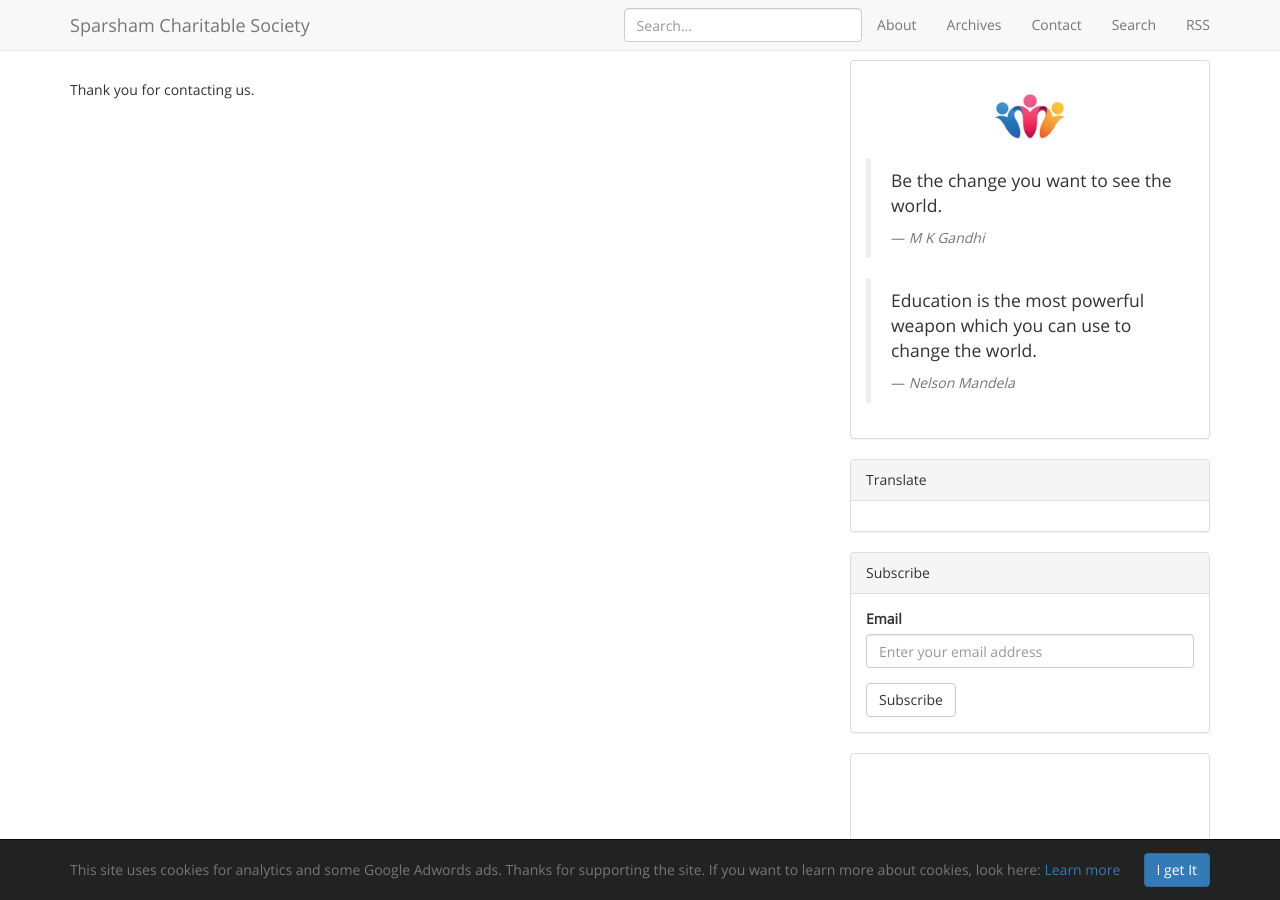
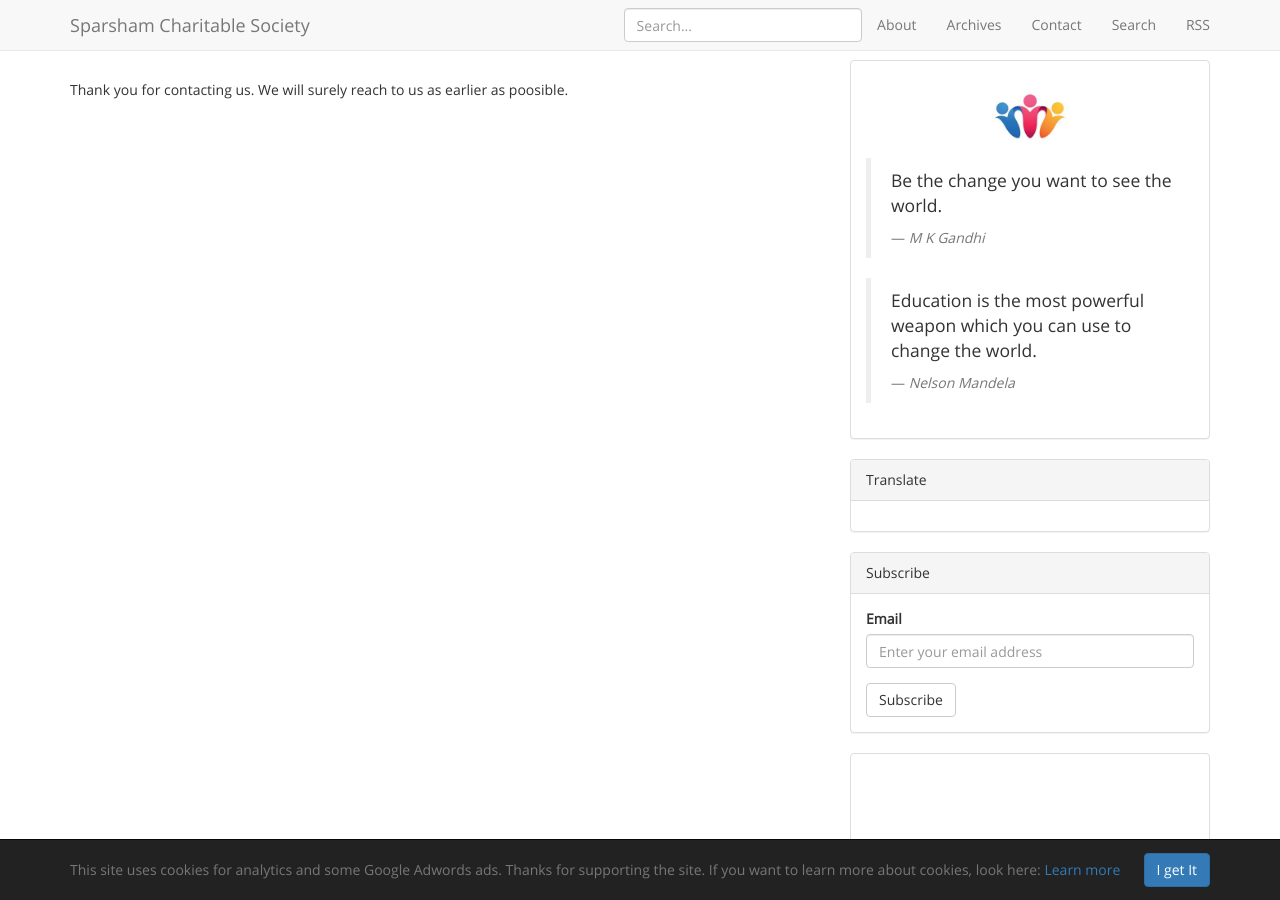
Before and after one commit to Sparsham/sparsham.github.io, a Jekyll site: the page built from thanks.html, in a window 1280 px wide and 900 px high. Built offline with Jekyll 4.4.1, drawn with Linux system fonts in a browser that asks for light colours; comment, search, counter and statistics services are not loaded.

Commit message:
redirection and thanks fixed

```diff
--- a/contact.html
+++ b/contact.html
@@ -9,7 +9,7 @@ visible: true
 <p>If you are interested to join us and be part of our activites or if you believe our assistance can improve your or someone else life.
    Please fill out the form below to send us a message and our team will try to get back to you.</p>
 <form name="sentMessage" id="contactForm" method="POST" novalidate>
-      <input type="hidden" name="_next" value="{{ site.url }}{{ site.baseurl }}/thanks.html" />
+      <input type="hidden" name="_next" value="{{ site.url }}{{ site.baseurl }}/thanks" />
         <input type="hidden" name="_subject" value="New submission from {{ site.url }}{{ site.baseurl }}" />
         <input type="text" name="_gotcha" style="display:none" />
     <div class="row control-group">
--- a/thanks.html
+++ b/thanks.html
@@ -1,7 +1,7 @@
 ---
 layout: page
-description: "Thank you for contacting me."
+description: "Thank you for contacting us."
 header-img: "img/home-bg.jpg"
 ---
 
-<p>Thank you for contacting us.</p>
+<p>Thank you for contacting us. We will surely reach to us as earlier as poosible.</p>
```
